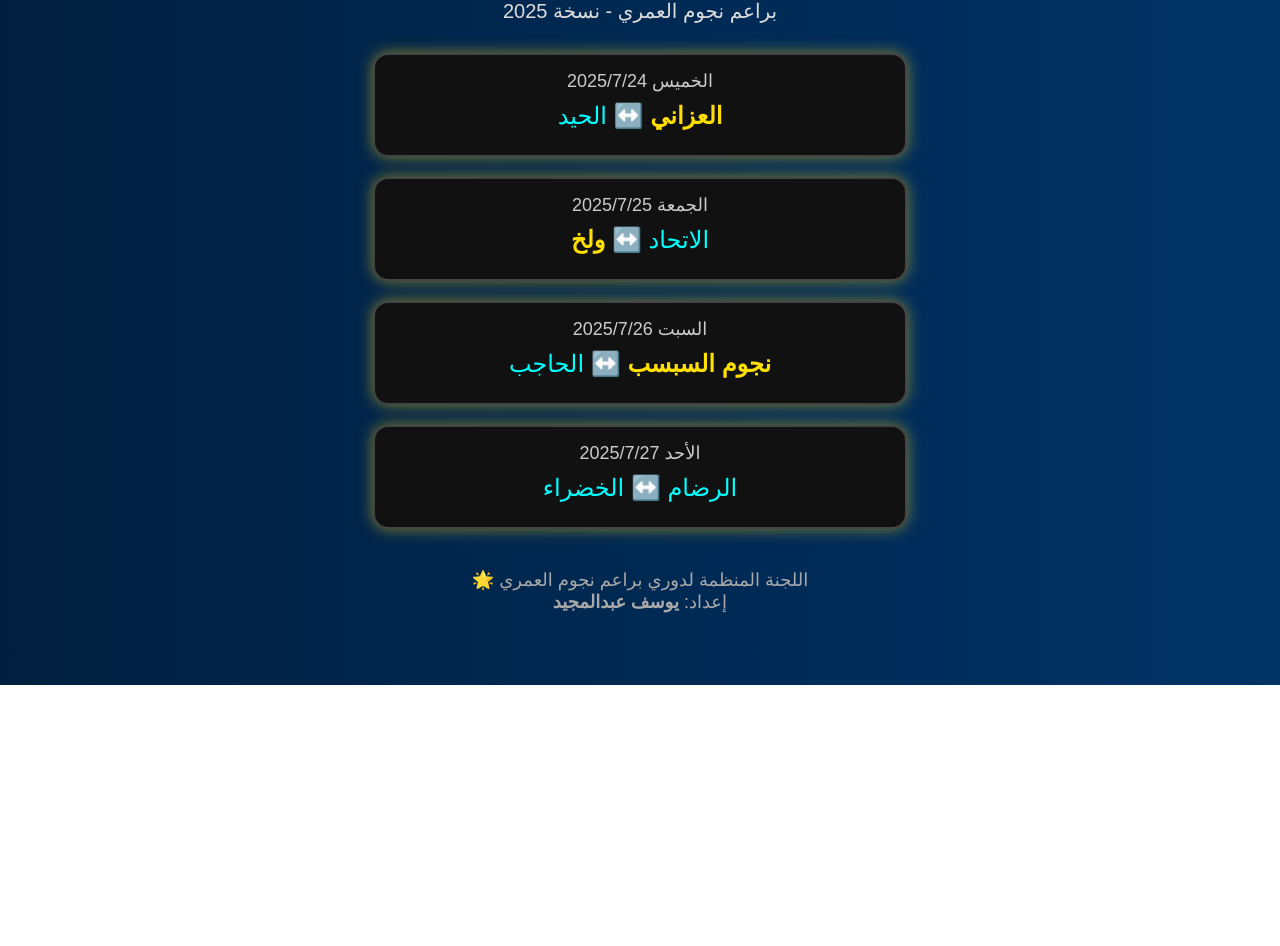
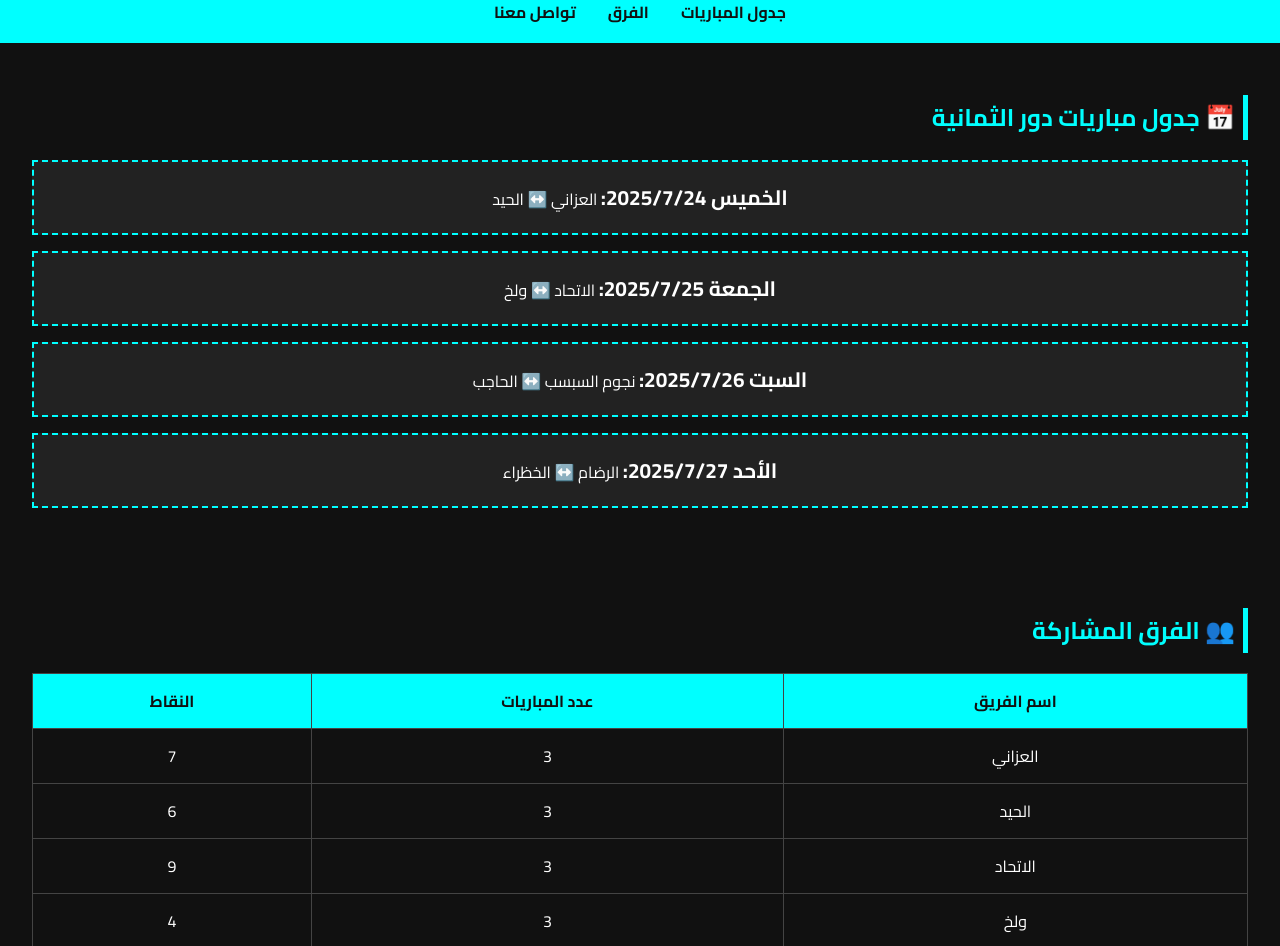
Before and after one commit to darwishriad1/Alamry1, a plain HTML site: page index.html in a window 1280 px wide. Shown: the part 115-1061 px from the top of the page. Before the commit the page ends 800 px from the top, so only its background shows below. Drawn offline with Linux system fonts and the light colour scheme.

Commit message:
Update index.html

```diff
--- a/index.html
+++ b/index.html
@@ -1,89 +1,128 @@
-<!DOCTYPE html>
-<html lang="ar" dir="rtl">
+<!DOCTYPE html><html lang="ar" dir="rtl">
 <head>
-  <meta charset="UTF-8" />
-  <title>دوري الثمانية - براعم نجوم العمري</title>
+  <meta charset="UTF-8">
+  <meta name="viewport" content="width=device-width, initial-scale=1.0">
+  <title>دوري براعم نجوم العمري - 2025</title>
+  <link href="https://fonts.googleapis.com/css2?family=Cairo:wght@400;700&display=swap" rel="stylesheet">
   <style>
     body {
       font-family: 'Cairo', sans-serif;
-      background: linear-gradient(to right, #001f3f, #003366);
+      margin: 0;
+      background: #111;
       color: #fff;
-      padding: 30px;
+    }
+    header {
+      background: #222;
+      padding: 1rem;
+      text-align: center;
+      border-bottom: 4px solid #0ff;
+    }
+    header h1 {
+      margin: 0;
+      font-size: 2rem;
+      color: #0ff;
+    }
+    nav {
+      background: #0ff;
+      display: flex;
+      justify-content: center;
+    }
+    nav a {
+      color: #111;
+      text-decoration: none;
+      padding: 1rem;
+      font-weight: bold;
+    }
+    nav a:hover {
+      background: #111;
+      color: #0ff;
+    }
+    section {
+      padding: 2rem;
+    }
+    h2 {
+      border-right: 5px solid #0ff;
+      padding-right: 0.5rem;
+      color: #0ff;
+    }
+    table {
+      width: 100%;
+      border-collapse: collapse;
+      margin-top: 1rem;
+    }
+    th, td {
+      padding: 0.75rem;
+      border: 1px solid #444;
       text-align: center;
     }
-    h1 {
-      font-size: 36px;
-      color: gold;
-      text-shadow: 2px 2px #000;
-      margin-bottom: 10px;
+    th {
+      background: #0ff;
+      color: #111;
     }
-    .subtitle {
-      font-size: 20px;
-      margin-bottom: 30px;
-      color: #ddd;
+    footer {
+      background: #222;
+      padding: 1rem;
+      text-align: center;
+      color: #aaa;
+      border-top: 4px solid #0ff;
     }
-    .match-day {
-      background: #111;
-      margin: 20px auto;
-      padding: 15px;
-      border-radius: 15px;
-      width: 90%;
-      max-width: 500px;
-      box-shadow: 0 0 15px rgba(255, 215, 0, 0.5);
-      border: 2px solid #444;
+    .matchup {
+      background: #222;
+      margin: 1rem 0;
+      padding: 1rem;
+      border: 2px dashed #0ff;
+      text-align: center;
     }
-    .match-day:hover {
-      background: #222;
-      transform: scale(1.02);
-      transition: 0.3s ease-in-out;
-    }
-    .teams {
-      font-size: 24px;
-      color: #00ffff;
-      margin: 10px 0;
-    }
-    .date {
-      color: #ccc;
-      font-size: 18px;
-    }
-    .footer {
-      margin-top: 40px;
-      font-size: 18px;
-      color: #aaa;
-    }
-    .highlight {
-      color: #ffdf00;
-      font-weight: bold;
+    .matchup strong {
+      font-size: 1.3rem;
     }
   </style>
 </head>
 <body>
-  <h1>🏆 دوري الثمانية 🏆</h1>
-  <div class="subtitle">براعم نجوم العمري - نسخة 2025</div>
-
-  <div class="match-day">
-    <div class="date">الخميس 2025/7/24</div>
-    <div class="teams"><span class="highlight">العزاني</span> ↔️ الحيد</div>
-  </div>
-
-  <div class="match-day">
-    <div class="date">الجمعة 2025/7/25</div>
-    <div class="teams">الاتحاد ↔️ <span class="highlight">ولخ</span></div>
-  </div>
-
-  <div class="match-day">
-    <div class="date">السبت 2025/7/26</div>
-    <div class="teams"><span class="highlight">نجوم السبسب</span> ↔️ الحاجب</div>
-  </div>
-
-  <div class="match-day">
-    <div class="date">الأحد 2025/7/27</div>
-    <div class="teams">الرضام ↔️ الخضراء</div>
-  </div>
-
-  <div class="footer">
-    اللجنة المنظمة لدوري براعم نجوم العمري 🌟<br>
-    إعداد: <strong>يوسف عبدالمجيد</strong>
-  </div>
+  <header>
+    <h1>🏆 دوري براعم نجوم العمري - 2025 🏆</h1>
+  </header>
+  <nav>
+    <a href="#schedule">جدول المباريات</a>
+    <a href="#teams">الفرق</a>
+    <a href="#contact">تواصل معنا</a>
+  </nav>  <section id="schedule">
+    <h2>📅 جدول مباريات دور الثمانية</h2>
+    <div class="matchup">
+      <strong>الخميس 2025/7/24:</strong> العزاني ↔️ الحيد
+    </div>
+    <div class="matchup">
+      <strong>الجمعة 2025/7/25:</strong> الاتحاد ↔️ ولخ
+    </div>
+    <div class="matchup">
+      <strong>السبت 2025/7/26:</strong> نجوم السبسب ↔️ الحاجب
+    </div>
+    <div class="matchup">
+      <strong>الأحد 2025/7/27:</strong> الرضام ↔️ الخظراء
+    </div>
+  </section>  <section id="teams">
+    <h2>👥 الفرق المشاركة</h2>
+    <table>
+      <tr>
+        <th>اسم الفريق</th>
+        <th>عدد المباريات</th>
+        <th>النقاط</th>
+      </tr>
+      <tr><td>العزاني</td><td>3</td><td>7</td></tr>
+      <tr><td>الحيد</td><td>3</td><td>6</td></tr>
+      <tr><td>الاتحاد</td><td>3</td><td>9</td></tr>
+      <tr><td>ولخ</td><td>3</td><td>4</td></tr>
+      <tr><td>نجوم السبسب</td><td>3</td><td>6</td></tr>
+      <tr><td>الحاجب</td><td>3</td><td>5</td></tr>
+      <tr><td>الرضام</td><td>3</td><td>8</td></tr>
+      <tr><td>الخظراء</td><td>3</td><td>7</td></tr>
+    </table>
+  </section>  <section id="contact">
+    <h2>📞 للتواصل والاستفسار</h2>
+    <p>للتواصل مع اللجنة المنظمة لدوري براعم نجوم العمري:</p>
+    <p>📱 واتساب: <strong>+967775765321</strong> (يوسف عبدالمجيد)</p>
+  </section>  <footer>
+    <p>© 2025 دوري براعم نجوم العمري | جميع الحقوق محفوظة</p>
+  </footer>
 </body>
 </html>
```
